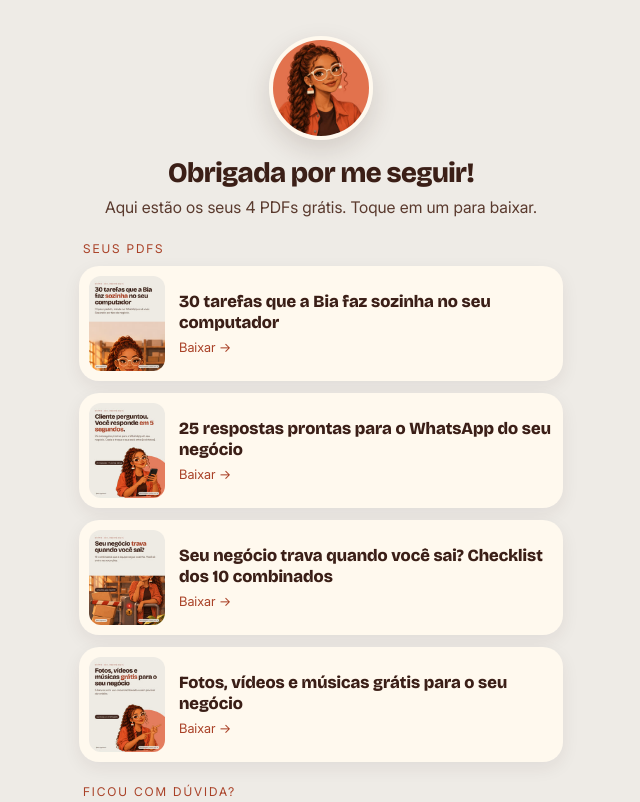
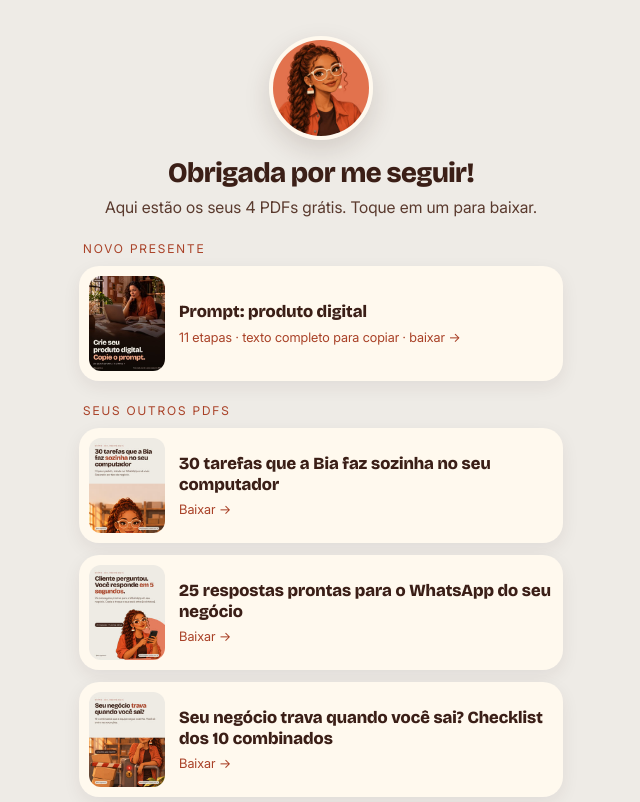
Before and after one commit to CristianMartini/bia-links, a plain HTML site: page presente/index.html in a window 1280 px wide. Shown: the top 802 px of the page, without its empty margins (319-959 px from the left). Drawn offline with Linux system fonts and the light colour scheme.

Commit message:
Adiciona PDF gratuito com prompt de produto digital

```diff
--- a/presente/index.html
+++ b/presente/index.html
@@ -39,7 +39,9 @@ footer{text-align:center;font-size:12px;color:#765748;margin-top:26px}
   <h1>Obrigada por me seguir!</h1>
   <p>Aqui estão os seus 4 PDFs grátis. Toque em um para baixar.</p>
  </div>
- <div class="rot">Seus PDFs</div>
+ <div class="rot">Novo presente</div>
+ <a class="item" href="../pdf/prompt-produto-digital.pdf" download="prompt-produto-digital-bia.pdf"><img src="../img/prompt-produto-digital.jpg" alt="Capa do guia Da ideia ao produto digital"><div><b>Prompt: produto digital</b><span>11 etapas · texto completo para copiar · baixar →</span></div></a>
+ <div class="rot">Seus outros PDFs</div>
  <a class="item" href="../pdf/30-tarefas.pdf"><img src="../img/30-tarefas.jpg" alt=""><div><b>30 tarefas que a Bia faz sozinha no seu computador</b><span>Baixar →</span></div></a>
  <a class="item" href="../pdf/whatsapp-respostas.pdf"><img src="../img/whatsapp-respostas.jpg" alt=""><div><b>25 respostas prontas para o WhatsApp do seu negócio</b><span>Baixar →</span></div></a>
  <a class="item" href="../pdf/combinados.pdf"><img src="../img/combinados.jpg" alt=""><div><b>Seu negócio trava quando você sai? Checklist dos 10 combinados</b><span>Baixar →</span></div></a>
```
Also changed, not shown: index.html (+1 -0 lines), img/prompt-produto-digital.jpg (added), 1 other file.
